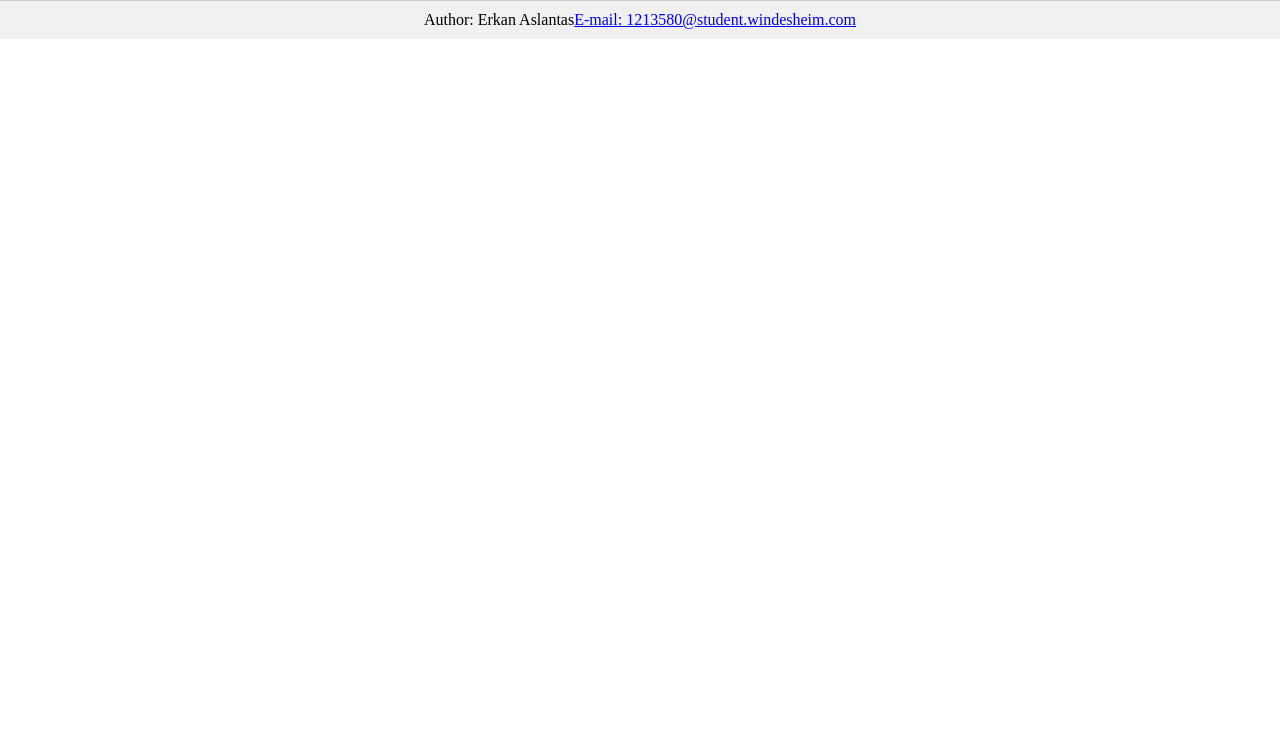
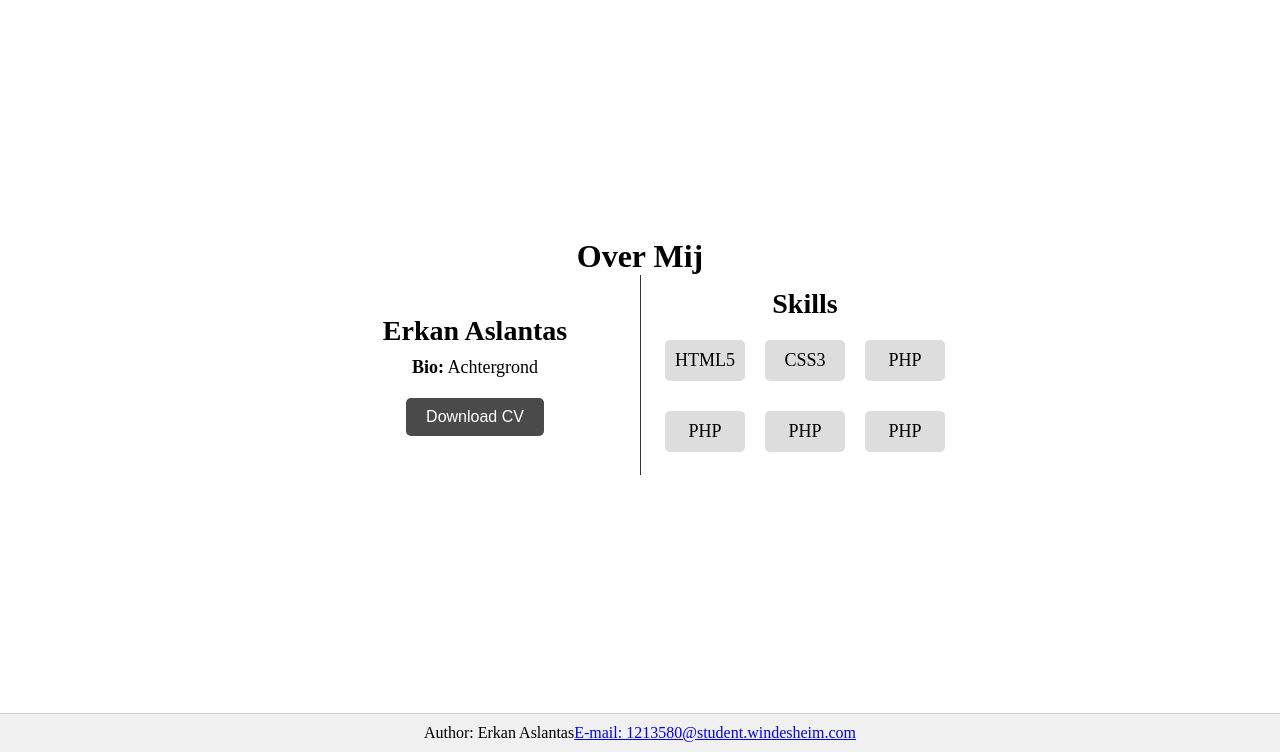
Before and after one commit to ErkanDevWindesheim/Portfolio, a PHP site: page /overmij in a window 1280 px wide. Shown: the part 48-800 px from the top of the page. Run offline with PHP 8.4, Linux system fonts and the light colour scheme; data that the repository does not hold is empty.

Commit message:
html/css setup

```diff
--- a/controllers/OverMijController.php
+++ b/controllers/OverMijController.php
@@ -3,6 +3,25 @@
 class OverMijController {
     public function index(): void {
         $title = "Over Mij";
+        $content = "
+        <main class=\"main-2\">
+            <h1>Over Mij</h1>
+            <div class=\"content-container\">
+                <div class=\"bio\">
+                    <h2>Erkan Aslantas</h2>
+                    <p><strong>Bio:</strong> Achtergrond</p>
+                    <button>Download CV</button>
+                </div>
+                <div class=\"space\"></div>
+                <div class=\"skills\">
+                    <h2>Skills</h2>
+                <ul class=\"skill-list\">
+                    <li>HTML5</li>
+                    <li>CSS3</li>
+                    <li>PHP</li><li>PHP</li><li>PHP</li><li>PHP</li>
+                </ul>
+            </div>
+        </main>";
 
         include(__DIR__ . "/../views/index.view.php");
     }
--- a/views/css/style.css
+++ b/views/css/style.css
@@ -55,6 +55,15 @@ main {
   padding: 50px;
 }
 
+.main-2 {
+    display: flex;
+    flex-direction: column;
+    justify-content: center;
+    align-items: center;
+    flex: 1;
+    padding: 35px;
+}
+
 /* Bio section (left side) */
 .bio-section {
   display: flex;
@@ -84,22 +93,135 @@ main {
   cursor: pointer;
 }
 
-/* Image or illustration section (right side) */
-.image-section {
-  display: flex;
-  justify-content: center;
-  align-items: center;
-  background-color: #e0e0e0;
-  width: 100%;
-  height: 300px;
+
+.project-section {
+    display: grid;
+    grid-template-columns: repeat(4, 1fr);
+    grid-template-rows: repeat(auto, 1fr);
+    gap: 3rem;
+    padding: 20px;
 }
 
-.illustration {
-  width: 80%;
-  height: 100%;
-  background-color: #ccc;
-  border-radius: 10px;
+.project-box {
+    display: flex;
+    align-items: center;
+    justify-content: center;
+    flex-direction: column;
+    flex: 2;
+    gap: 30px;
+    background-color: gray;
+    width: 10rem;
+    height: 10rem;
 }
+
+.contact-section {
+    display: flex;
+    align-items: center;
+    justify-content: center;
+    flex-direction: column;
+    padding: 20px;
+
+}
+
+.contact-box {
+    padding: 1rem;
+}
+
+.overmij-section {
+    width: 100%;
+    padding: 50px;
+    background-color: #f0f0f0;
+    text-align: center;
+}
+
+.overmij-section h1 {
+    font-size: 36px;
+    margin-bottom: 40px;
+}
+
+/* de bio and skills sections */
+.content-container {
+    display: grid;
+    grid-template-columns: 1fr 10px 1fr; /* Left (bio), divider, right (skills) */
+    gap: 20px;
+    align-items: center;
+    justify-items: center;
+}
+
+/* linker bio section */
+.bio {
+    display: flex;
+    flex-direction: column;
+    align-items: center;
+}
+
+.bio h2 {
+    font-size: 28px;
+    margin-bottom: 10px;
+}
+
+.bio p {
+    font-size: 18px;
+    margin-bottom: 20px;
+}
+
+.bio button {
+    padding: 10px 20px;
+    font-size: 16px;
+    background-color: #4A4A4A;
+    color: white;
+    border: none;
+    border-radius: 5px;
+    cursor: pointer;
+}
+
+.bio button:hover {
+    background-color: #5a5a5a;
+}
+
+/* Divider styling */
+.space {
+    width: 1px;
+    height: 200px;
+    background-color: #333;
+}
+
+/* Skills section */
+.skills {
+    display: flex;
+    flex-direction: column;
+    align-items: center;
+}
+
+.skills h2 {
+    font-size: 28px;
+    margin-bottom: 20px;
+}
+
+.skills ul {
+    list-style: none;
+    padding: 0;
+}
+
+.skills ul li {
+    font-size: 18px;
+    background-color: #ddd;
+    padding: 10px 0;
+    width: auto;
+    text-align: center;
+    margin-bottom: 10px;
+    padding: 10px;
+    border-radius: 5px;
+}
+
+.skill-list {
+    display: grid;
+    grid-template-columns: repeat(3, 1fr);
+    grid-template-rows: repeat(auto, 1fr);
+    gap: 20px;
+}
+
+
 
 /* Footer */
 footer {
```
Also changed, not shown: controllers/contactController.php (+11 -1 lines), controllers/projectController.php (+11 -1 lines).
